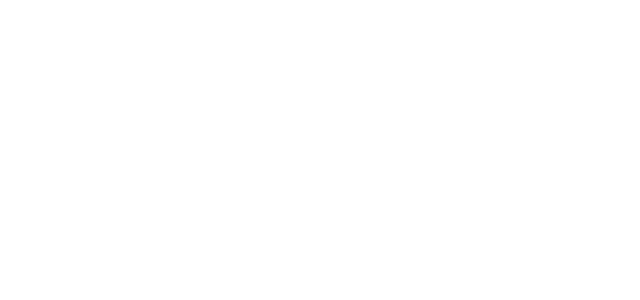
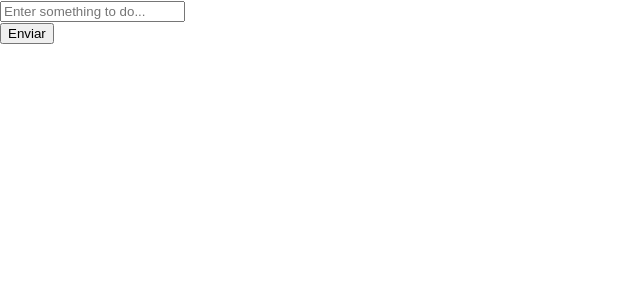
Before and after one commit to Miguel-Lopez-97/TodoListFloresDelTambo, a React (Create React App) app in the folder app/: page / in a window 1280 px wide. Shown: the top 300 px of the page, without its empty margins (0-640 px from the left). Built offline with nearby package versions, Linux system fonts and the light colour scheme.

Commit message:
Fronend components state changes

```diff
--- a/app/src/App.js
+++ b/app/src/App.js
@@ -1,38 +1,24 @@
 import React, { useState } from "react";
 import Form from "./components/Form";
+import ListGroup from "./components/ListGroup";
 import Section from "./components/Section";
-import List from "./components/List";
-
-
-
-
-const appTitle = "To-Do-app";
-const list = [
-  { id: 1, title: "test #1", completed: false },
-  { id: 2, title: "test #2" },
-  { id: 3, title: "test #3" }
-];
-
-
-
 
 const App = () => {
-  const [todoList, setTodoList] = useState(list);
+  const [groupList, setGroupList] = useState([]);
   const addTodo = (item) => {
-    setTodoList((oldlist) => [...oldlist, item]);
+    setGroupList((oldList) => [...oldList, item]);
   };
-  const removeTodo = (id) => {
-  };
+
   return <div className="ui container center aligned">
-    <Section>
-      <h1>{appTitle}</h1>
-    </Section>
-    <Section>
-      <Form addTodo={addTodo} />
-    </Section>
-    <Section>
-      <List removeTodoListProp={removeTodo} list={todoList} />
-    </Section>
+
+      <Form addTodo={addTodo} key={'form_lists'}/>
+      {groupList.map(item =><div key={'section_list_'+item.title}>
+        <Section key={'title_list_'+item.title}  title={item.title}/>
+        <ListGroup key={'list_'+item.title} title={item.title}/>
+        </div>
+      )
+      }
+
   </div>;
 }
 export default App;
--- a/app/src/components/Form.jsx
+++ b/app/src/components/Form.jsx
@@ -10,7 +10,7 @@
     const handleFormSubmit = (e) => {
         e.preventDefault();
         if(inputValue.trim() ==="") return;
-        addTodo({ title: inputValue, completed: false });
+        addTodo({ title: inputValue, completed: false , id: inputValue});
         setInputValue("");
     }
 
@@ -28,7 +28,7 @@
                     <div className="column one wide">
                     <button type="submit" className="ui button circular icon green"><i
 
-                    className="white plus icon"></i></button>
+                    className="white plus icon"></i>Enviar</button>
 
                     </div>
                 </div>
--- a/app/src/components/List.jsx
+++ b/app/src/components/List.jsx
@@ -3,8 +3,12 @@
 
 
 const List = ({ list, removeTodoListProp }) => {
-    const renderedList = list.map((item) => <Todo title={item.title} completed={item.completed}
-        removeTodoItemProp={(e) => removeTodoListProp(item.id)} key={item.title} />);
+    const renderedList = list.map((item) =>
+            <Todo   title={item.title}
+                    completed={item.completed}
+                    removeTodoItemProp={()=>removeTodoListProp(item.id)}
+                    key={"task"+item.title} />
+            );
     return (
         <div className="ui grid center aligned">
             {renderedList}
--- /dev/null
+++ b/app/src/components/ListGroup.jsx
@@ -0,0 +1,19 @@
+import React, { useState } from "react";
+import Form from "./Form";
+import List from "./List";
+
+const  ListGroup = (props) => {
+    const {title}=props;
+    const [todoList, setTodoList] = useState([]);
+    const addTodo = (item) => {
+      setTodoList((oldList) => [...oldList, item]);
+    };
+    const removeTodo = (id) => {
+      setTodoList((oldList)=>oldList.filter((item)=>item.id!==id))
+    };
+    return <div className="ui container center aligned">
+        <Form addTodo={addTodo}  key={'list_form_'+title}/>
+        <List removeTodoListProp={removeTodo} list={todoList}  key={title+'_list'}/>
+    </div>;
+  }
+  export default ListGroup;
--- a/app/src/components/Section.jsx
+++ b/app/src/components/Section.jsx
@@ -1,10 +1,10 @@
 import React from 'react';
 
-const Section = ({Children}) => {
+const Section = ({title}) => {
     return (
-        <div>
-            {Children}
-        </div>
+        <h1>
+            {title}
+        </h1>
     );
 }
 
--- a/app/src/components/Todo.jsx
+++ b/app/src/components/Todo.jsx
@@ -1,13 +1,11 @@
 import React, { useState } from "react";
-
-
-
 
 const Todo = ({ title, completed, removeTodoItemProp }) => {
     const [isEditing, setIsEditing] = useState(false);
     const [Value, setValue] = useState(title)
     const [tempValue, setTempValue] = useState(title);
     const [completedState, setCompleted] = useState(completed);
+
     const handleDivDoubleClick = () => {
         setIsEditing(true);
     };
@@ -25,7 +23,7 @@
         setTempValue(e.target.value);
     };
     const handleButtonClick = () => {
-        setCompleted((oldcompleted) => !oldcompleted);
+        setCompleted((oldCompleted) => !oldCompleted);
     };
 
 
@@ -52,14 +50,15 @@
                                 className={"ui button circular icon" + (completedState ? " blue" : " green")}
                                 onClick={handleButtonClick}
                             >
-                                <i className="white check icon"></i></button>
+                                <i className="white check icon"></i>Check</button>
                         </div>
                         <div className="column two wide">
                             <button
                                 oneClick={removeTodoItemProp}
                                 className="ui button circular icon red"
                             >
-                                <i className="white remove icon"></i></button>
+                                <i className="white remove icon"></i>X
+                            </button>
                         </div>
                     </>
             }
```
Also changed, not shown: app/public/index.html (+1 -21 lines).
